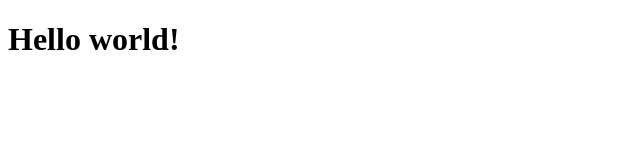
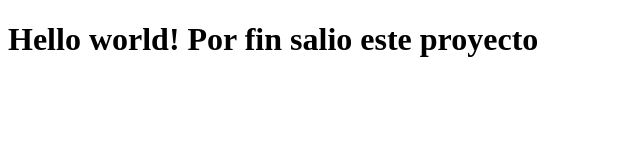
Before and after one commit to EricaFerArg/coursera, a plain HTML site: page site/index.html in a window 1280 px wide. Shown: the whole page, without its empty margins (0-640 px from the left). Drawn offline with Linux system fonts and the light colour scheme.

Commit message:
se agregaron palabras al cuerpo de la pagina

```diff
--- a/site/index.html
+++ b/site/index.html
@@ -4,6 +4,6 @@
 	<title>hola coursera!</title>
 </head>
 <body>
-<h1>Hello world!</h1>
+<h1>Hello world! Por fin salio este proyecto</h1>
 </body>
 </html>
```
